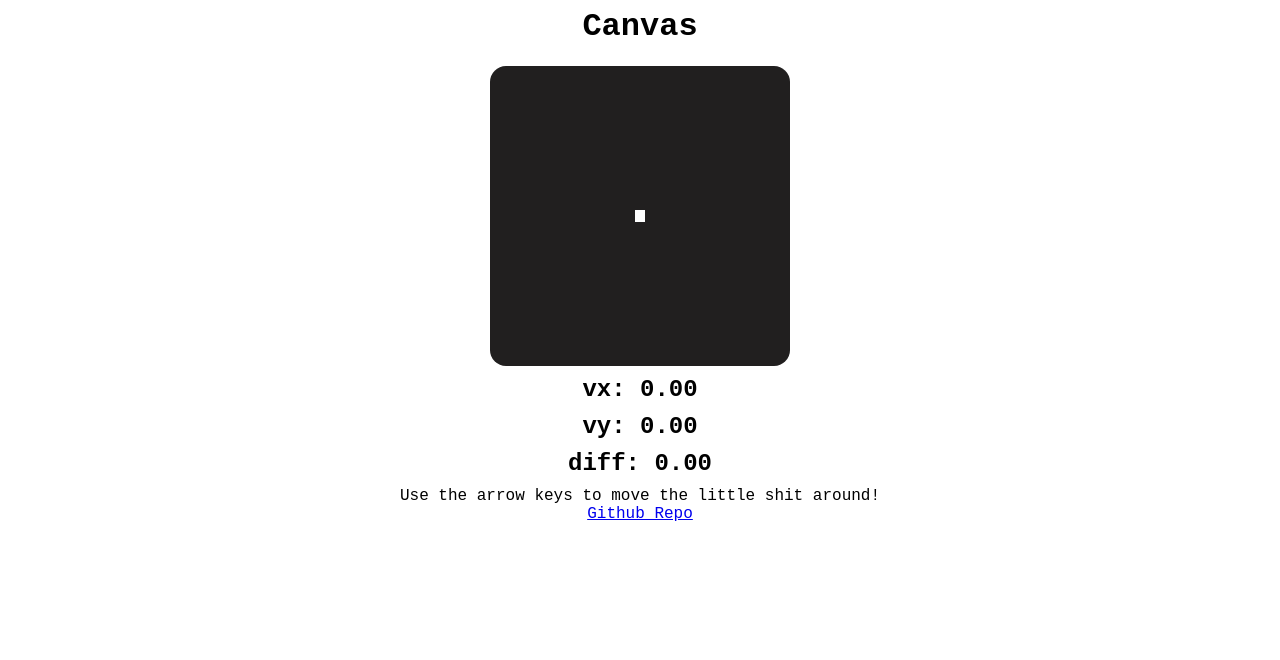
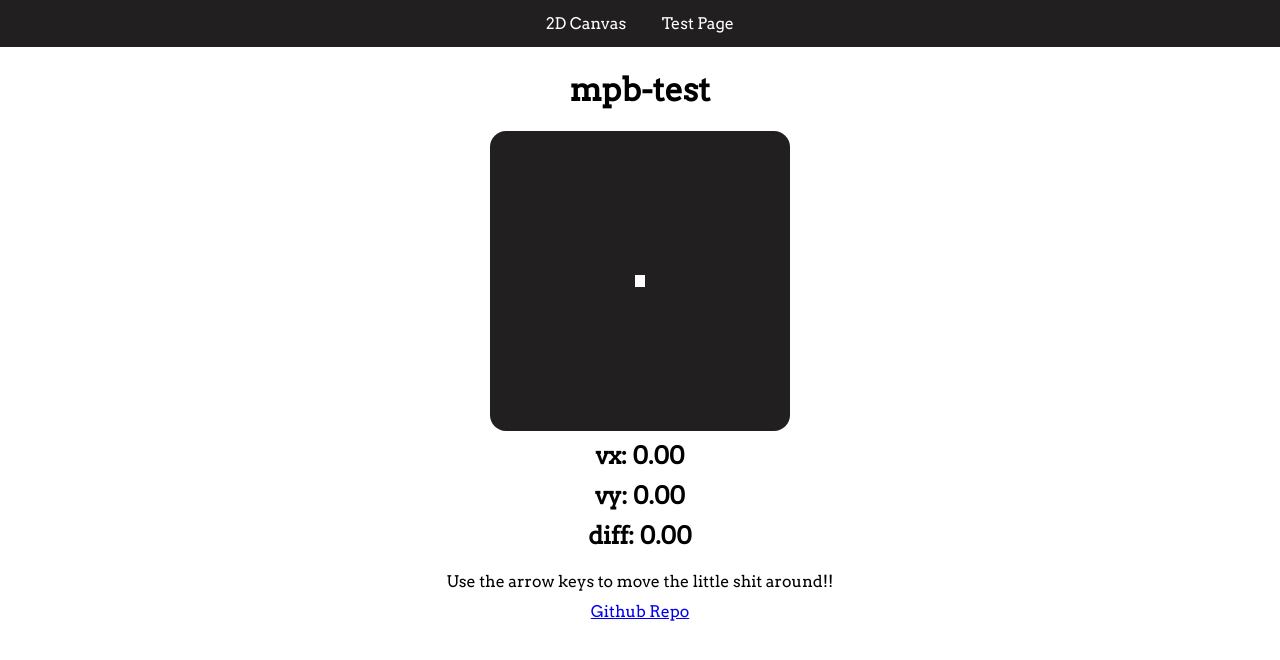
Before and after one commit to J-F2/mpb-test, a plain HTML site: page index.html in a window 1280 px wide. Drawn offline with Linux system fonts and the light colour scheme.

Commit message:
style overhaul, nav bar, new page, etc

```diff
--- a/index.css
+++ b/index.css
@@ -1,5 +1,9 @@
 html, body {
-    font-family: Courier New, Courier, monospace;
+    margin: 0;
+    padding: 0;
+    font-family: 'Arvo';
+    padding-top: 35px;
+    padding-bottom: 35px;
 }
 #Canvas {
     background-color: #211f1f;
@@ -12,3 +16,40 @@ html, body {
 h2 {
     margin: 10px;
 }
+
+
+
+nav ul {
+    list-style-type: none;
+    /*removes bullet points*/
+    margin:0;
+    padding:0;
+    overflow: hidden;
+    /*??*/
+    background-color: #211f1f;
+    text-align:center;
+
+    position: fixed;
+    top: 0;
+    width: 100%;
+    /* stays at top of page */
+}
+
+nav li {
+    display:inline-block
+    /*left to right, one line*/
+}
+
+nav a{
+    display: block;
+    /*visible change?*/
+    color: white;
+    padding: 14px 16px;
+    text-decoration: none;
+}
+
+p {
+    align-items: center;
+    text-align: center;
+    line-height: 30px;
+}
--- a/index.html
+++ b/index.html
@@ -1,21 +1,33 @@
 <html>
     <head>
         <link rel="stylesheet" href="index.css">
+        <link href='https://fonts.googleapis.com/css?family=Arvo' rel='stylesheet'>
     </head>
     <body>
-        <h1><center>Canvas</center></h1>
+        <nav>
+            <ul id="NAV">
+              <li><a href="./index.html">2D Canvas</a></li>
+              <li><a href="./about.html">Test Page</a></li>
+            </ul>
+          </nav>
+
+        <h1><center>mpb-test</center></h1>
         <div id="CanvasDiv">
             <canvas id="Canvas" width="300" height="300"></canvas>
             <h2 id="CountVX">0</h2>
             <h2 id="CountVY">0</h2>
             <h2 id="CountDiff">0</h2>
-            <div>
-                Use the arrow keys to move the little shit around!
-            </div>
-            <a href="https://github.com/J-F2/mpb-test">Github Repo</a>
+            <p>
+                Use the arrow keys to move the little shit around!!
+                <br>
+                <a href="https://github.com/J-F2/mpb-test">Github Repo</a>
+            </p>
         </div>
+
+        <!--SCRIPTS-->
         <script src="square.js"></script>
         <script src="controls.js"></script>
         <script src="index.js"></script>
+
     </body>
 </html>
```
Also changed, not shown: about.html (added, +26 -0 lines), nav.html (added, +6 -0 lines).
